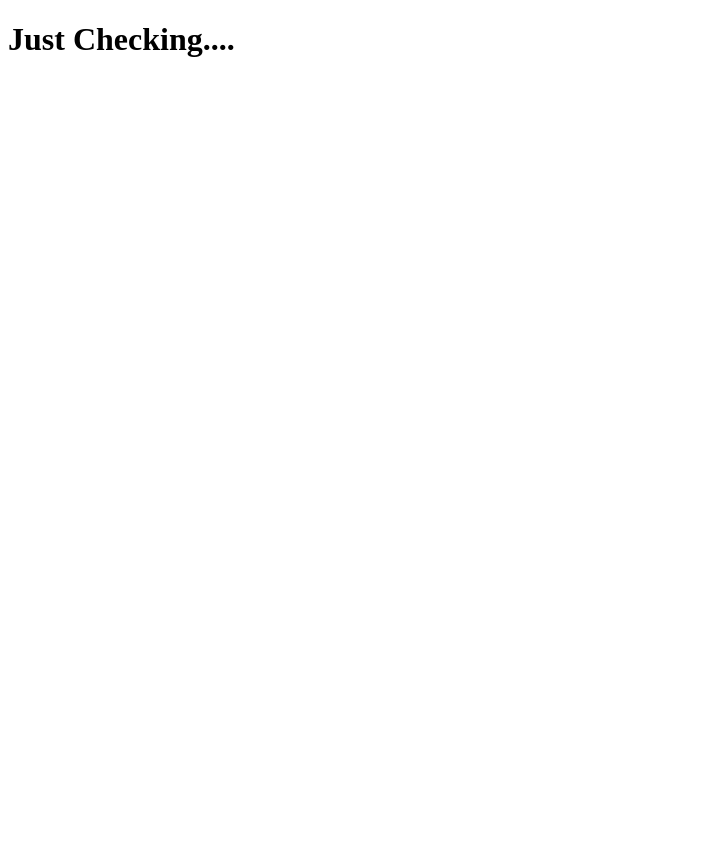
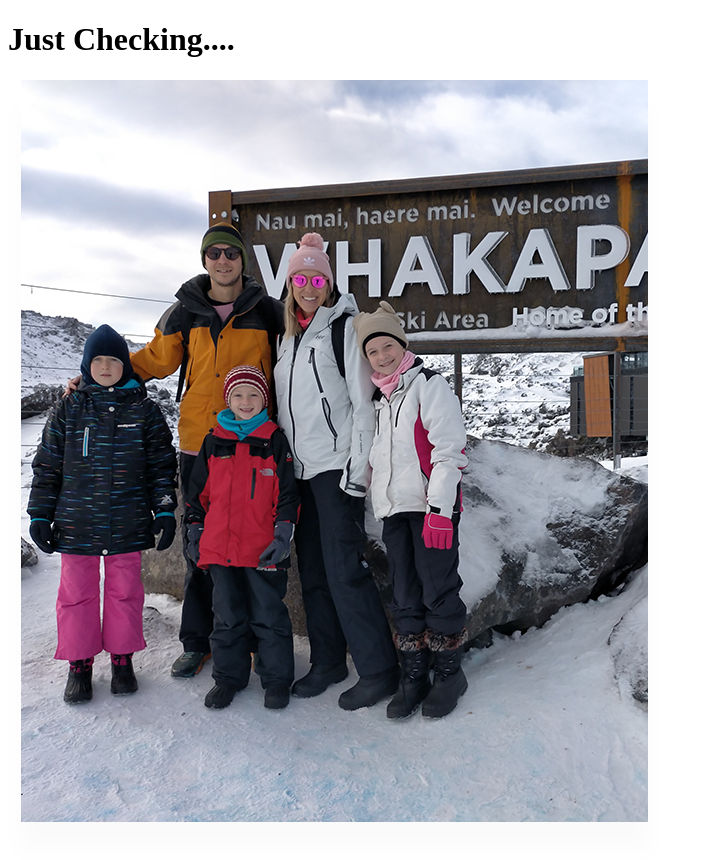
Before and after one commit to aliibnemasud/my-first-repo, a plain HTML site: page index.html in a window 1280 px wide. Shown: the whole page, without its empty margins (0-702 px from the left). Before the commit the page ends 800 px from the top, so only its background shows below. Drawn offline with Linux system fonts and the light colour scheme.

Commit message:
image added

```diff
--- a/index.html
+++ b/index.html
@@ -9,6 +9,7 @@
 <body>
 
     <h1>Just Checking....</h1>
+    <img src="family.png" alt="">
 
 </body>
 </html>
```
Also changed, not shown: family.png (added).
